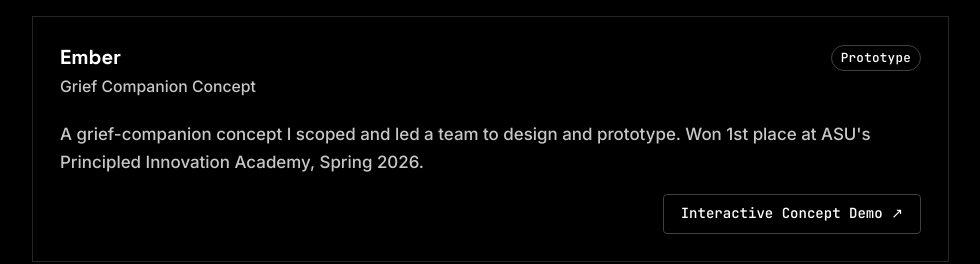
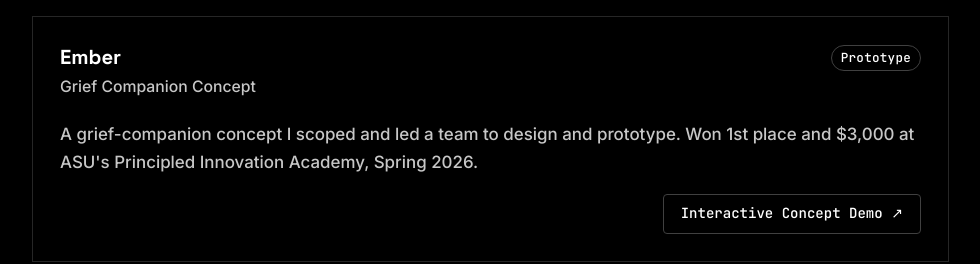
Before and after one commit to Sunny-ybe/personal-site, a Next.js app: page / in a window 1280 px wide. Shown: the part 7234-7498 px from the top of the page, without its empty margins (276-1256 px from the left). Built offline with nearby package versions, Linux system fonts and the light colour scheme.

Commit message:
Add $3,000 team prize to both Principled Innovation Academy cards
Co-Authored-By: Claude Opus 5.5 <noreply@anthropic.com>

```diff
--- a/src/content/site-data.ts
+++ b/src/content/site-data.ts
@@ -372,7 +372,7 @@ export const moreProjects: MoreProject[] = [
     tagline: "Grief Companion Concept",
     status: "Prototype",
     description:
-      "A grief-companion concept I scoped and led a team to design and prototype. Won 1st place at ASU's Principled Innovation Academy, Spring 2026.",
+      "A grief-companion concept I scoped and led a team to design and prototype. Won 1st place and $3,000 at ASU's Principled Innovation Academy, Spring 2026.",
     links: [{ label: "Interactive Concept Demo", href: "https://ember-smartwatch-mobile.netlify.app/" }],
     published: true,
   },
@@ -381,7 +381,7 @@ export const moreProjects: MoreProject[] = [
     tagline: "Civic Engagement App",
     status: "Prototype",
     description:
-      "You see a problem and scan it. Chorus tells you which authority is responsible. If someone already spotted it, you join their Circle; Chorus routes the Circle's report to that office, and if it stalls, drafts a three-minute comment for the next public meeting. Built for civic engagement after the election. The idea was mine; I also helped build the web prototype, the app, and the demo video, and led the four-minute Q&A with the judges. Won 1st place at ASU's Principled Innovation Academy, Fall 2026.",
+      "You see a problem and scan it. Chorus tells you which authority is responsible. If someone already spotted it, you join their Circle; Chorus routes the Circle's report to that office, and if it stalls, drafts a three-minute comment for the next public meeting. Built for civic engagement after the election. The idea was mine; I also helped build the web prototype, the app, and the demo video, and led the four-minute Q&A with the judges. Won 1st place and $3,000 at ASU's Principled Innovation Academy, Fall 2026.",
     stack: ["React Native", "Expo", "Supabase"],
     video: { youtubeId: "YFe5xUbHLp8", label: "Demo video" },
     wide: true,
```
